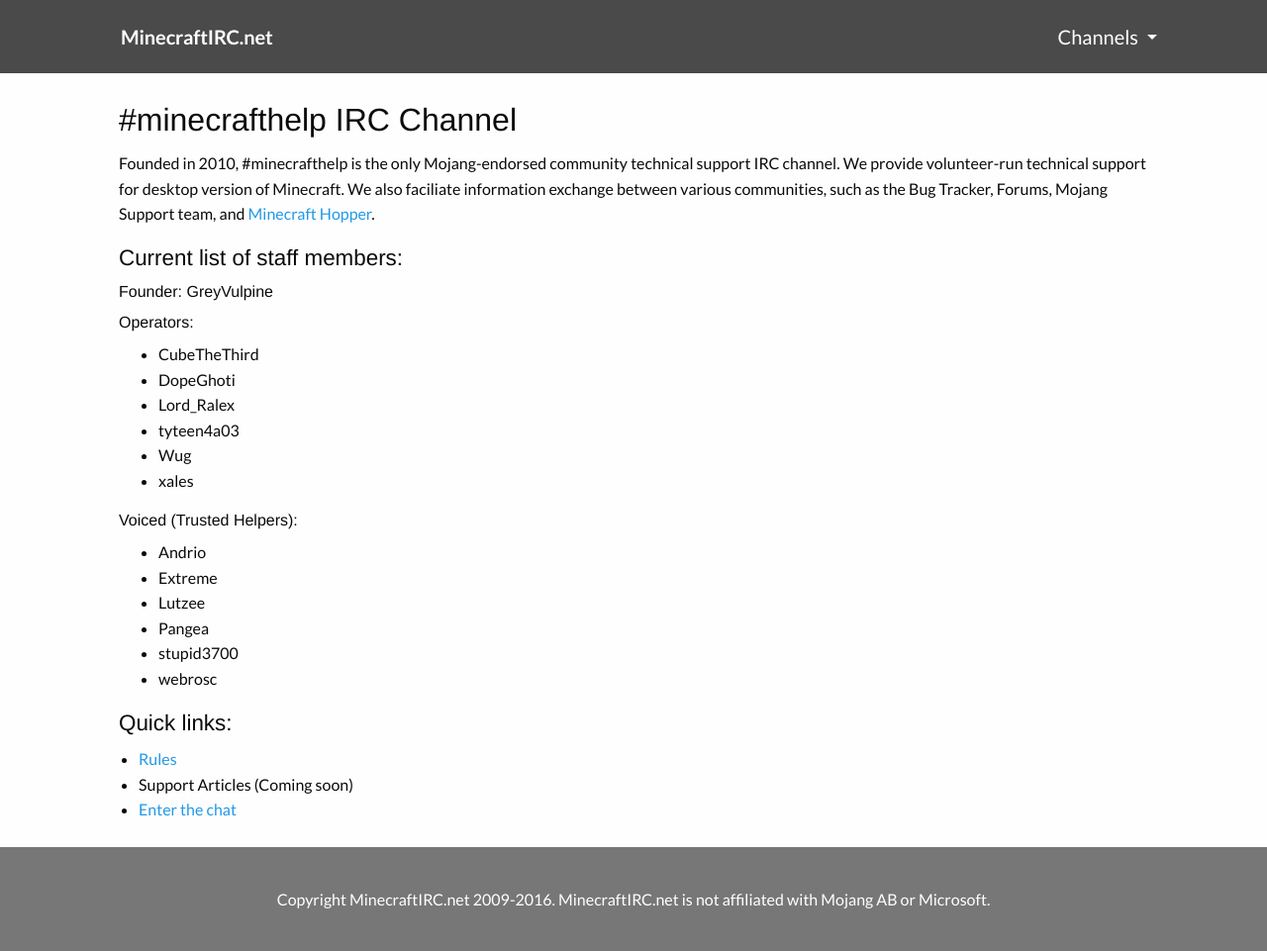
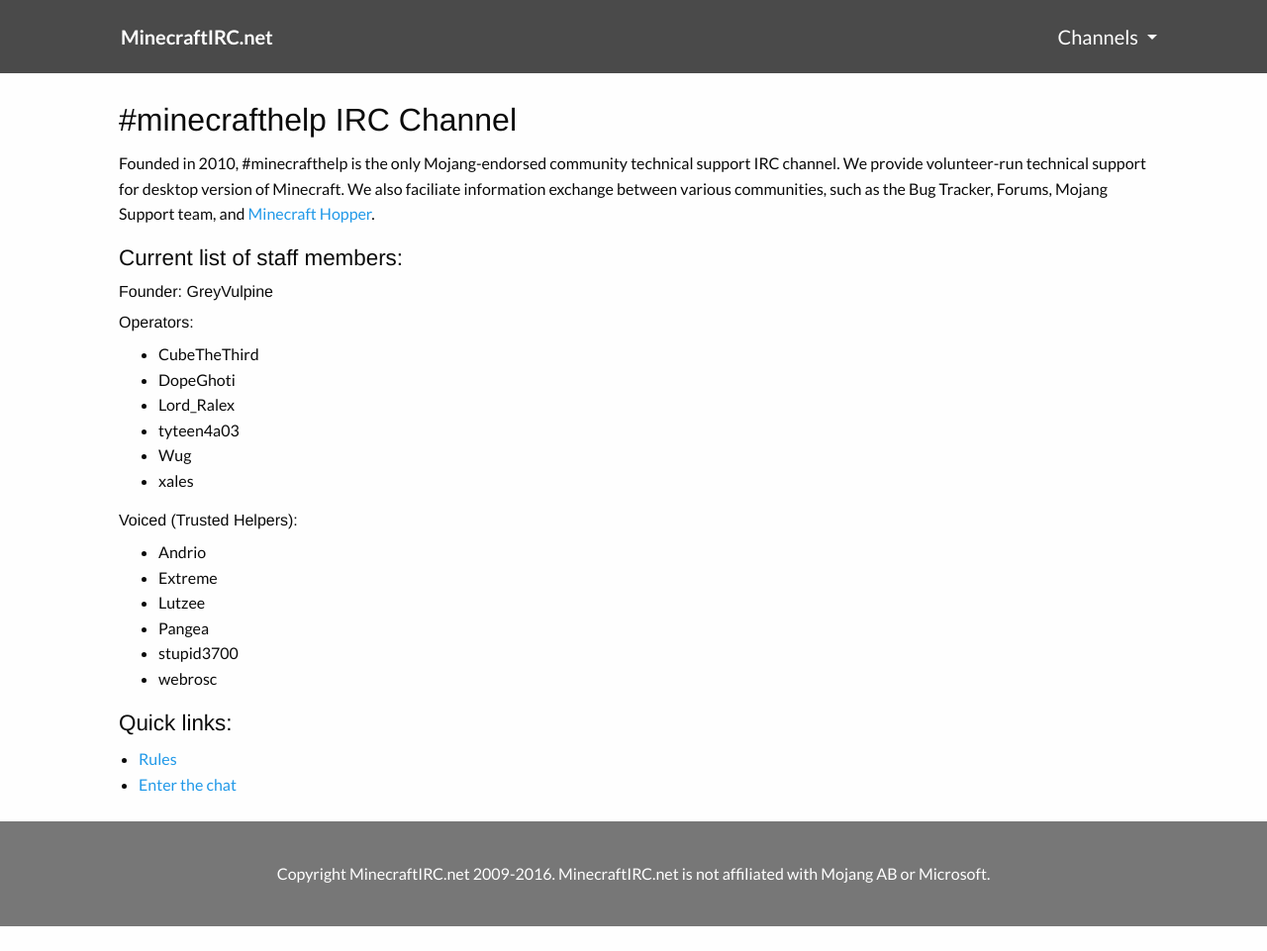
Before and after one commit to MinecraftHopper/MinecraftIRC.net, a Jekyll site: the page built from minecrafthelp/index.html, in a window 1280 px wide. Shown: the whole page at 99% size. Built offline with Jekyll 4.4.1, drawn with Linux system fonts in a browser that asks for light colours; nearby versions of some CDN libraries; after the commit the page ends 936 px from its top, so only the background shows below that.

Commit message:
Remove reference to support articles

```diff
--- a/minecrafthelp/index.html
+++ b/minecrafthelp/index.html
@@ -33,6 +33,5 @@
 <h3>Quick links:</h3>
 <ul>
     <li><a href="rules">Rules</a></li>
-    <li>Support Articles (Coming soon)</li>
     <li><a href="landing">Enter the chat</a></li>
 </ul>
```
